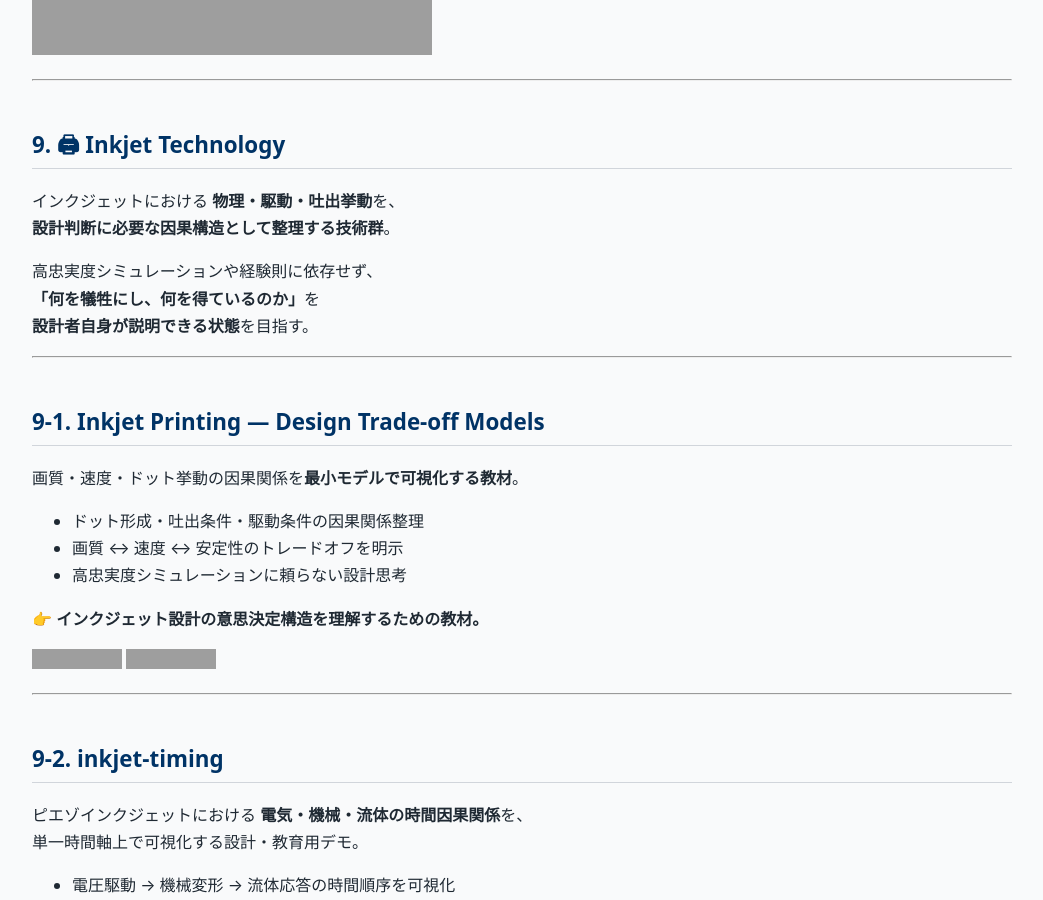
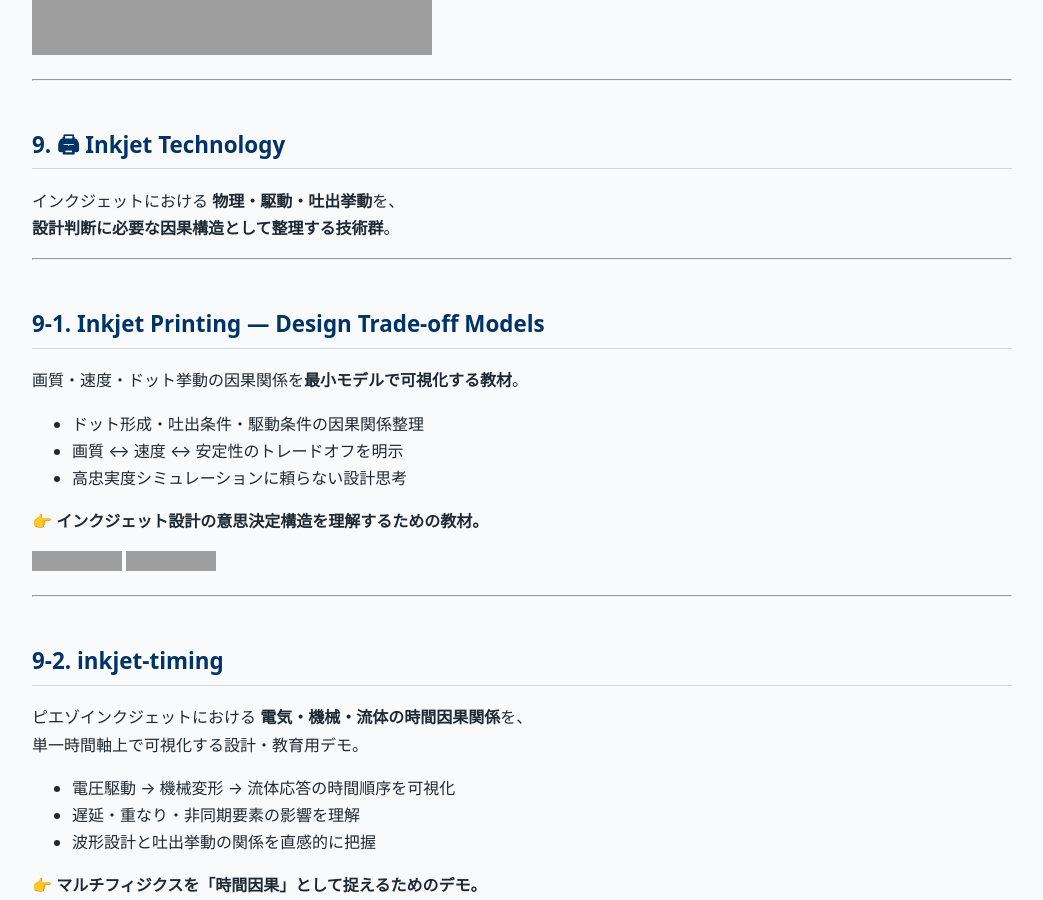
Before and after one commit to Samizo-AITL/Samizo-AITL.github.io, a Jekyll site: the page built from portal/index.md, in a window 1280 px wide and 900 px high, scrolled down 16990 px. Shown: the whole window, without its empty margins (118-1161 px from the left). Built offline with Jekyll 4.4.1, drawn with Linux system fonts in a browser that asks for light colours; our own code applies the rules of GitHub Pages for plain Markdown files; grey boxes are pictures that could not be loaded.

Commit message:
Update index.md

```diff
--- a/portal/index.md
+++ b/portal/index.md
@@ -539,10 +539,6 @@ PID + FSM による制御動作が仕様通りであることを確認。
 インクジェットにおける **物理・駆動・吐出挙動**を、
 **設計判断に必要な因果構造として整理する技術群**。
 
-高忠実度シミュレーションや経験則に依存せず、
-**「何を犠牲にし、何を得ているのか」**を
-**設計者自身が説明できる状態**を目指す。
-
 ---
 
 ## 9-1. Inkjet Printing — Design Trade-off Models
```
